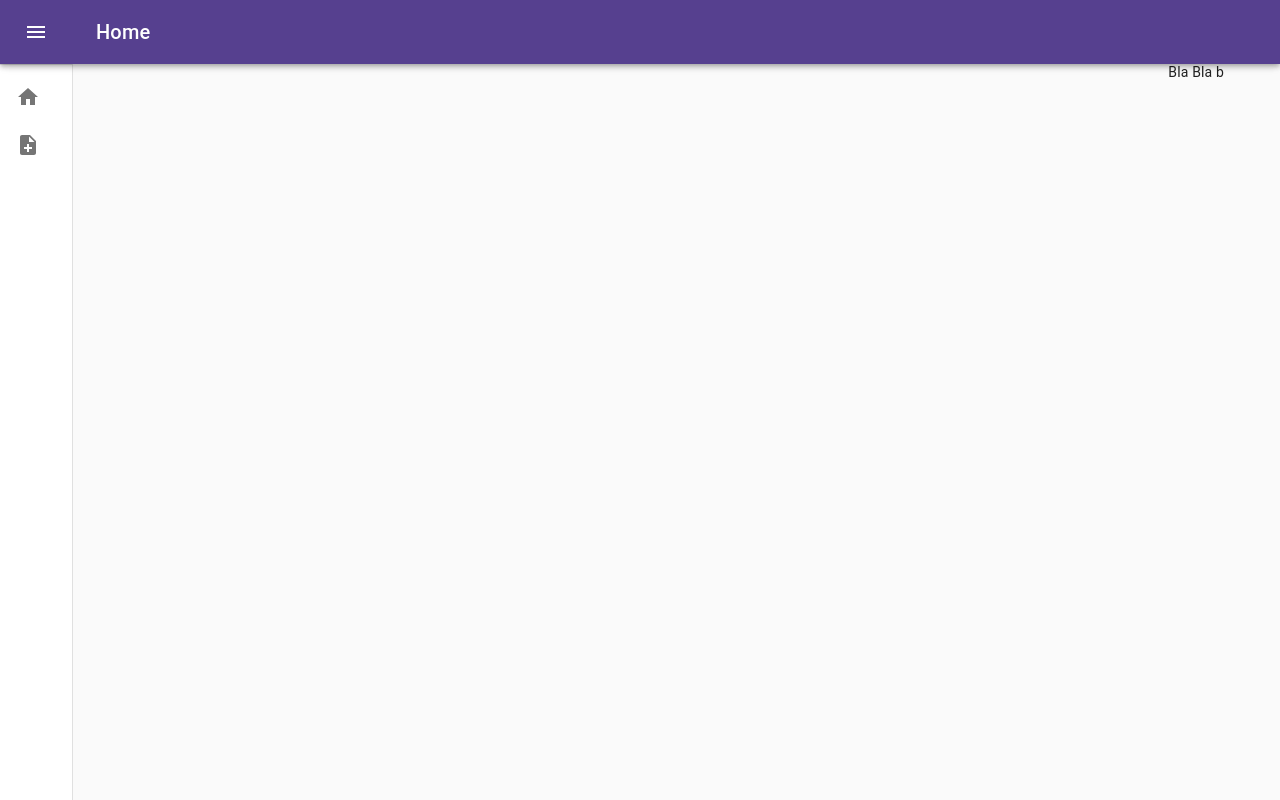
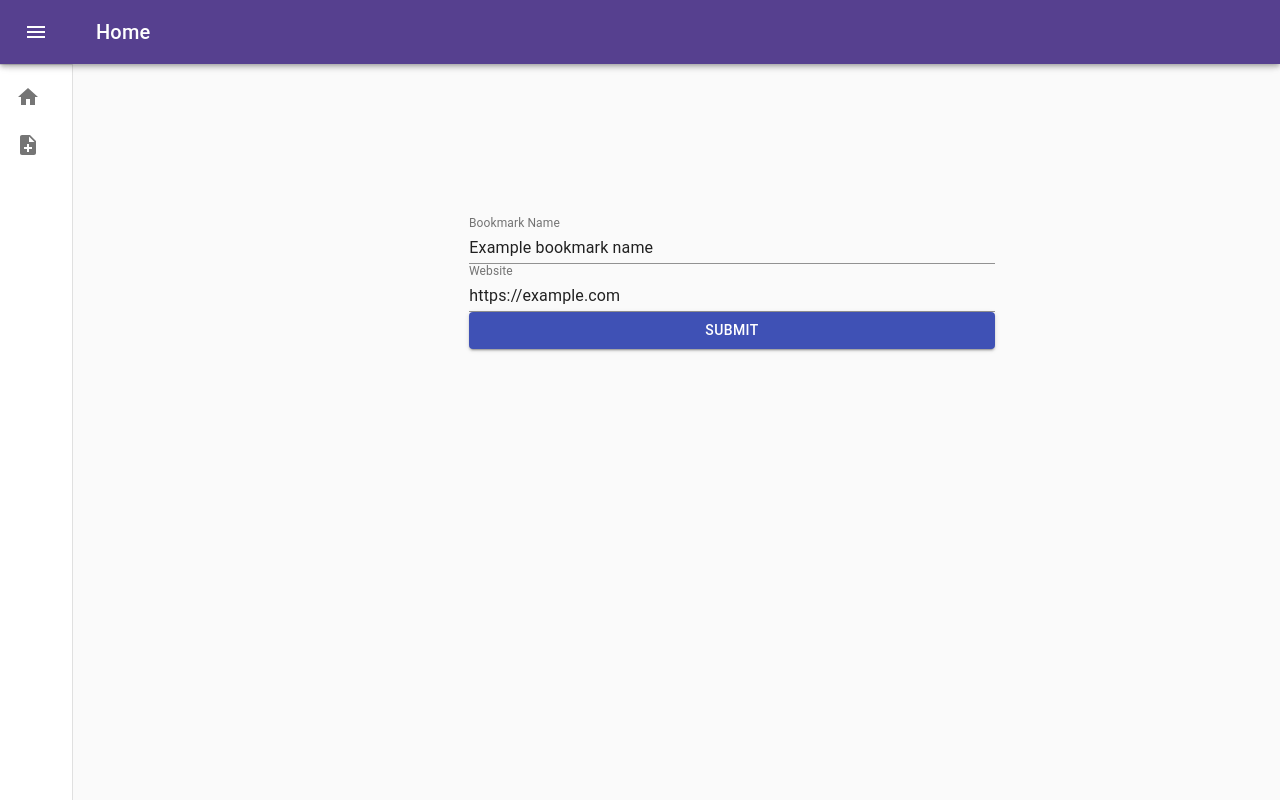
Before and after one commit to yadin12690/bookmark_manager, a React (Create React App) app: page /addNew in a window 1280 px wide. Built offline with nearby package versions, Linux system fonts and the light colour scheme; a web font is replaced by a local one.

Commit message:
Create formik form and yup validation

```diff
--- a/package.json
+++ b/package.json
@@ -21,7 +21,8 @@
     "react-router-dom": "^5.2.0",
     "react-scripts": "4.0.3",
     "typescript": "^4.2.4",
-    "web-vitals": "^1.1.1"
+    "web-vitals": "^1.1.1",
+    "yup": "^0.32.9"
   },
   "scripts": {
     "start": "react-scripts start",
--- a/src/components/AddBookmark.tsx
+++ b/src/components/AddBookmark.tsx
@@ -1,19 +1,76 @@
 import React from 'react';
 import Container from '@material-ui/core/Container';
+import ReactDOM from 'react-dom';
+import { useFormik } from 'formik';
+import * as yup from 'yup';
+import Button from '@material-ui/core/Button';
+import TextField from '@material-ui/core/TextField';
+import { useStyles } from './styles/AddBookmark';
+
+
+
+const validationSchema = yup.object({
+    BookmarkName: yup.string()
+        .min(2, 'Too Short!')
+        .max(200, 'Too Long!')
+        .required('Required'),
+    group: yup.string().required('Required'),
+    website: yup.string()
+        .matches(
+            /((https?):\/\/)?(www.)?[a-z0-9]+(\.[a-z]{2,}){1,3}(#?\/?[a-zA-Z0-9#]+)*\/?(\?[a-zA-Z0-9-_]+=[a-zA-Z0-9-%]+&?)?$/,
+            'Enter correct url!'
+        )
+        .required('Please enter website'),
+});
 
 function AddBookmark(): JSX.Element {
 
+    const classes = useStyles();
+
+    const formik = useFormik({
+        initialValues: {
+            BookmarkName: 'Example bookmark name',
+            group: 'Select Group',
+            website: 'https://example.com',
+        },
+        validationSchema: validationSchema,
+        onSubmit: (values) => {
+            alert(JSON.stringify(values, null, 2));
+        },
+    });
+
     return (
-        <>
-            <Container maxWidth="sm">
-                <div>
-                    <span>Bla Bla b</span>
-                </div>
+        <Container maxWidth="sm" className={classes.containerDiv}>
+            <form onSubmit={formik.handleSubmit}>
+                <TextField
+                    fullWidth
+                    id="BookmarkName"
+                    name="BookmarkName"
+                    label="Bookmark Name"
+                    value={formik.values.BookmarkName}
+                    onChange={formik.handleChange}
+                    error={formik.touched.BookmarkName && Boolean(formik.errors.BookmarkName)}
+                    helperText={formik.touched.BookmarkName && formik.errors.BookmarkName}
+                />
+                <TextField
+                    fullWidth
+                    id="website"
+                    name="website"
+                    label="Website"
+                    type="url"
+                    value={formik.values.website}
+                    onChange={formik.handleChange}
+                    error={formik.touched.website && Boolean(formik.errors.website)}
+                    helperText={formik.touched.website && formik.errors.website}
+                />
+                <Button color="primary" variant="contained" fullWidth type="submit">
+                    Submit
+                </Button>
+            </form>
+        </Container>
+    );
+};
 
 
-            </Container>
-        </>
-    );
-}
 
 export { AddBookmark };
--- /dev/null
+++ b/src/components/styles/AddBookmark.ts
@@ -0,0 +1,10 @@
+import { makeStyles } from '@material-ui/core';
+
+export const useStyles = makeStyles((theme) => ({
+
+    containerDiv: {
+        position: 'relative',
+        right: '40%',
+        marginTop: '10rem',
+    },
+}));
```
Also changed, not shown: 1 other file (tests, documents, lock files or other folders).
